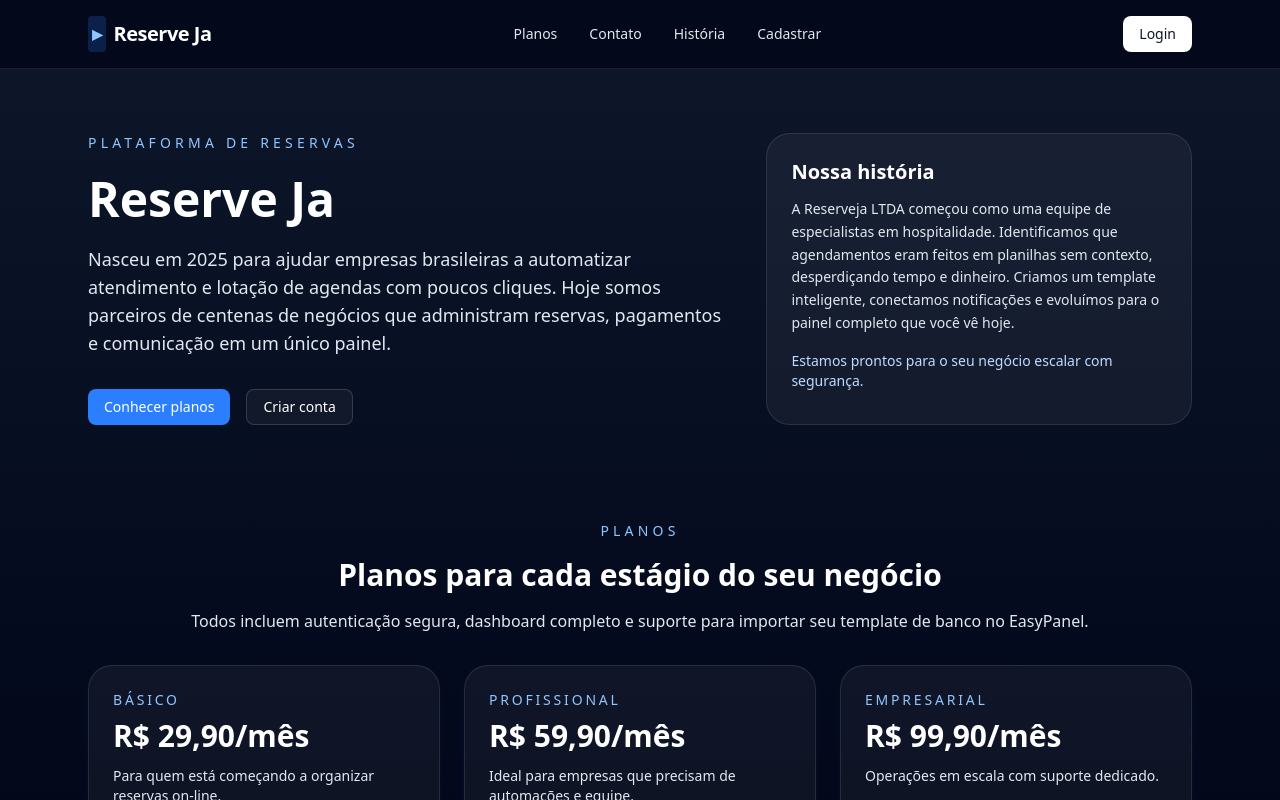
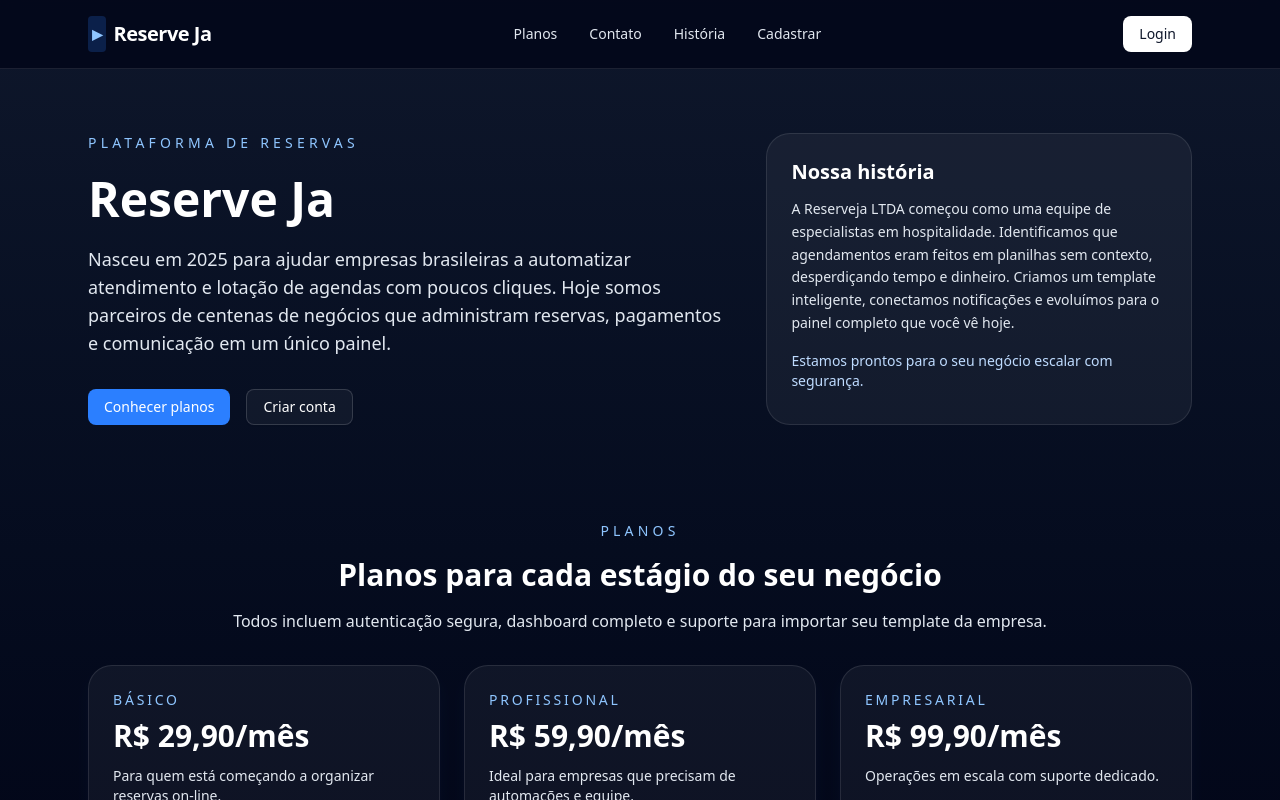
Before and after one commit to NoGr0und/reserveja, a Next.js app: page / in a window 1280 px wide. Shown: the top 800 px of the page. Built offline with nearby package versions, Linux system fonts and the light colour scheme.

Commit message:
Correcao ortigrafica: page.tsx

```diff
--- a/src/app/page.tsx
+++ b/src/app/page.tsx
@@ -128,7 +128,7 @@
             </h2>
             <p className="text-slate-200">
               Todos incluem autenticação segura, dashboard completo e suporte
-              para importar seu template de banco no EasyPanel.
+              para importar seu template da empresa.
             </p>
           </div>
           <div className="grid gap-6 md:grid-cols-3">
```
